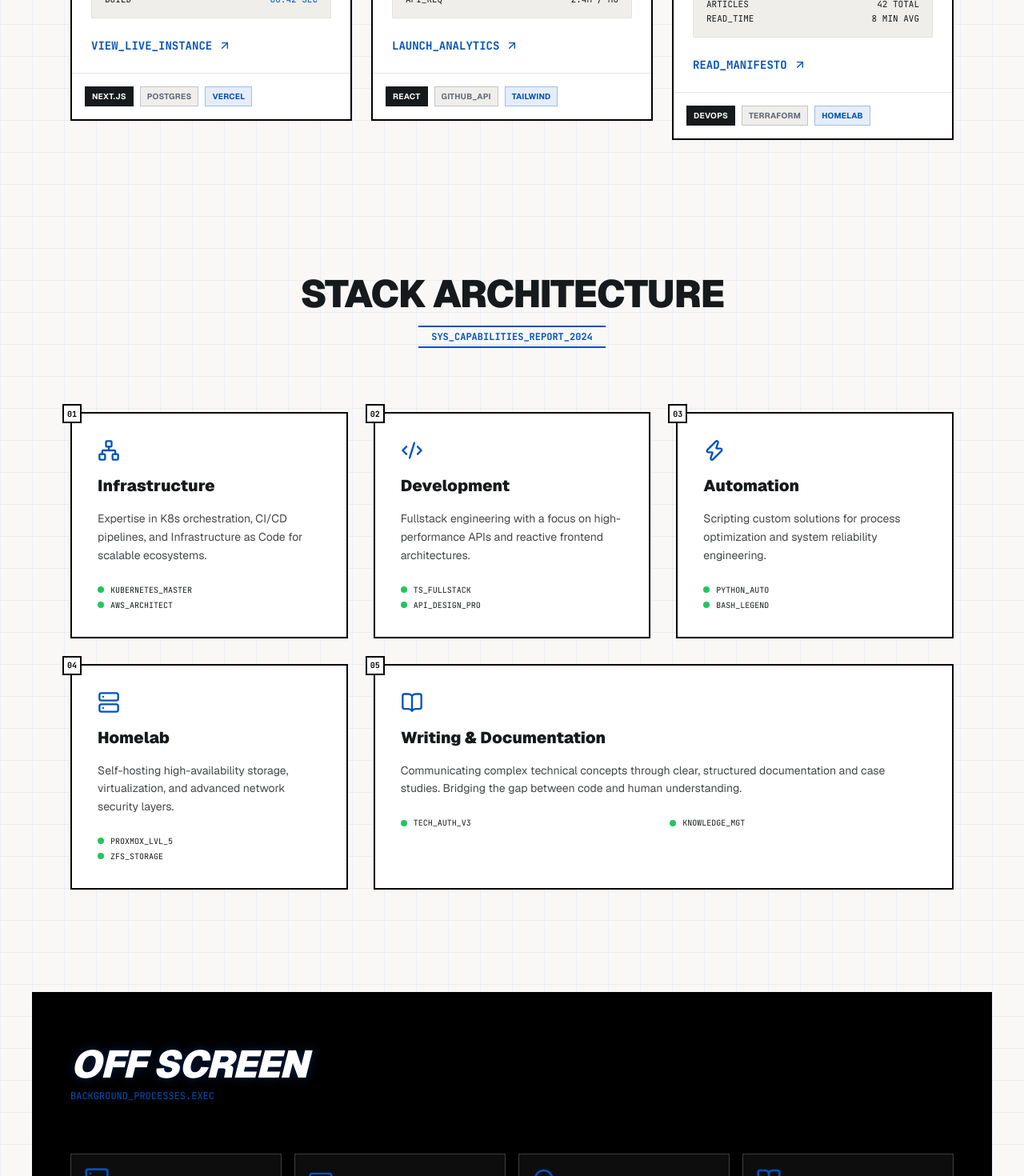
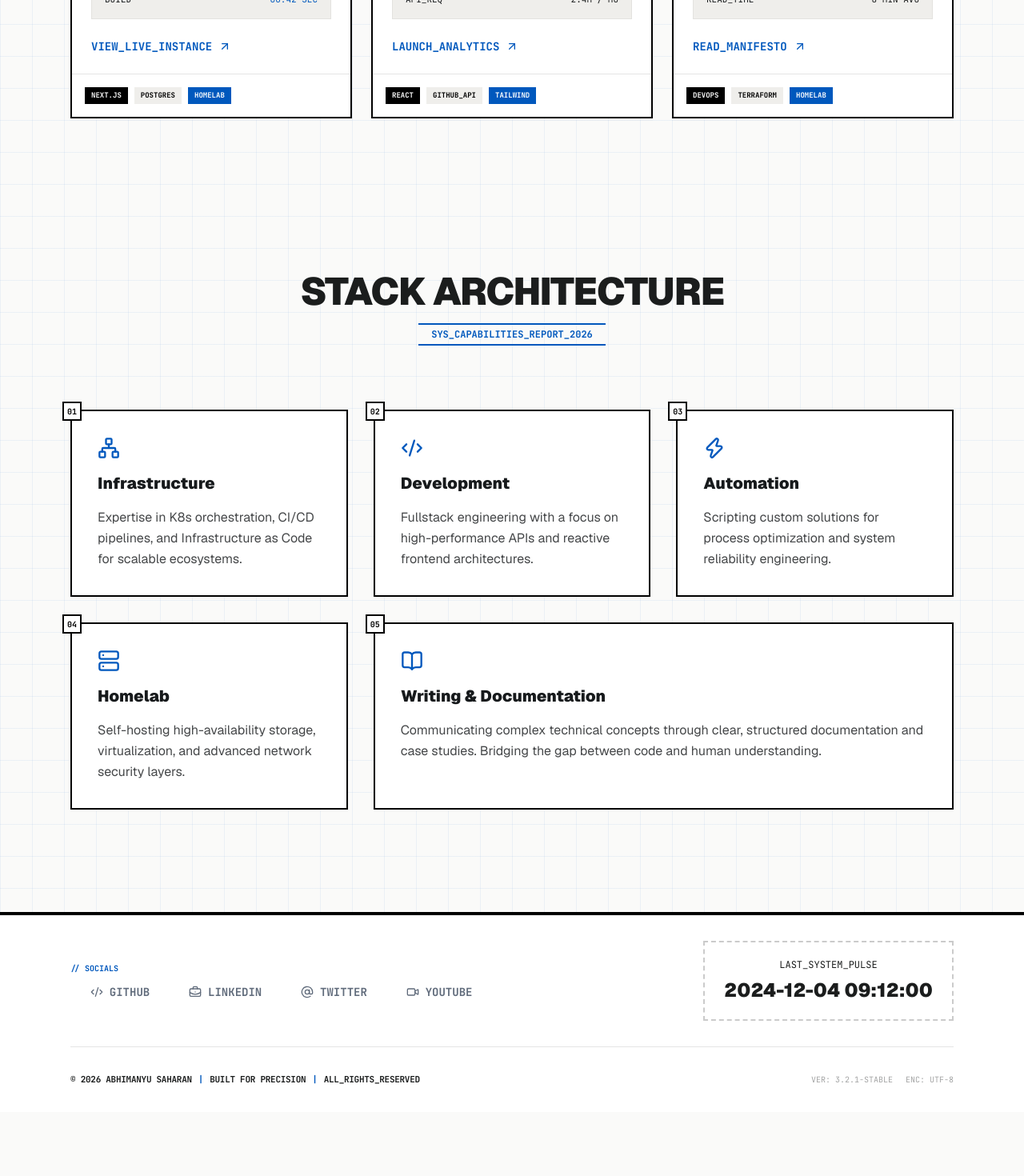
Before and after one commit to abhi1693/portfolio, a Next.js app: page / in a window 1280 px wide. Shown: the part 1330-2800 px from the top of the page at 80% size. After the commit the page ends 2720 px from the top, so only its background shows below. Built offline with nearby package versions, Linux system fonts and the light colour scheme.

Commit message:
Refine portfolio terminal design

```diff
--- a/src/app/globals.css
+++ b/src/app/globals.css
@@ -4,11 +4,11 @@
 
 @layer base {
   :root {
-    --background: 48 20% 97%;
-    --foreground: 210 10% 10%;
+    --background: 60 8% 98%;
+    --foreground: 180 4% 11%;
     --card: 0 0% 100%;
     --card-foreground: 210 10% 10%;
-    --primary: 214 100% 37%;
+    --primary: 212 100% 37%;
     --primary-foreground: 0 0% 100%;
     --secondary: 30 8% 88%;
     --secondary-foreground: 210 10% 10%;
@@ -19,7 +19,7 @@
     --border: 220 11% 78%;
     --input: 220 11% 78%;
     --ring: 214 100% 37%;
-    --radius: 0.35rem;
+    --radius: 0.125rem;
   }
 
   * {
--- a/src/app/layout.tsx
+++ b/src/app/layout.tsx
@@ -14,7 +14,7 @@ const mono = JetBrains_Mono({
 });
 
 export const metadata: Metadata = {
-  title: "Abhimanyu Saharan | DevOps engineer and product builder",
+  title: "ABHIMANYU.OS - System Terminal",
   description:
     "A premium personal portfolio for Abhimanyu Saharan, DevOps engineer, product builder, and homelab operator.",
 };
--- a/src/app/page.tsx
+++ b/src/app/page.tsx
@@ -7,9 +7,7 @@ import {
   BriefcaseBusiness,
   Code2,
   ExternalLink,
-  MemoryStick,
   Network,
-  Search,
   Server,
   Terminal,
   Video,
@@ -29,6 +27,7 @@ const projects = [
     href: "http://shipyardhq.dev/",
     windowTitle: "shipyard_hq.v2.exe",
     status: "STATUS: DEPLOYED",
+    statusClass: "border-primary/20 bg-primary/10 text-primary",
     description:
       "Full-scale platform for builders to coordinate and launch high-velocity web products with automated CI/CD flows.",
     metrics: [
@@ -36,13 +35,14 @@ const projects = [
       ["BUILD", "00:42 SEC", "text-primary"],
     ],
     linkLabel: "VIEW_LIVE_INSTANCE",
-    tags: ["NEXT.JS", "POSTGRES", "VERCEL"],
+    tags: ["NEXT.JS", "POSTGRES", "HOMELAB"],
   },
   {
     title: "GitRank",
     href: "https://git-rank.dev/",
     windowTitle: "gitrank_v1.0.exe",
     status: "TRAFFIC: HIGH",
+    statusClass: "border-green-200 bg-green-100 text-green-700",
     description:
       "Data visualization tool for open-source maintainers to track visibility metrics across the GitHub ecosystem.",
     metrics: [
@@ -57,6 +57,7 @@ const projects = [
     href: "https://blog.abhimanyu-saharan.com/",
     windowTitle: "eng_logs.md",
     status: "UPDATED: 2h AGO",
+    statusClass: "border-orange-200 bg-orange-100 text-orange-700",
     description:
       "In-depth documentation of infrastructure experiments, homelab configurations, and technical learnings.",
     metrics: [
@@ -73,55 +74,27 @@ const expertise = [
     title: "Infrastructure",
     icon: Network,
     copy: "Expertise in K8s orchestration, CI/CD pipelines, and Infrastructure as Code for scalable ecosystems.",
-    checks: ["KUBERNETES_MASTER", "AWS_ARCHITECT"],
   },
   {
     title: "Development",
     icon: Code2,
     copy: "Fullstack engineering with a focus on high-performance APIs and reactive frontend architectures.",
-    checks: ["TS_FULLSTACK", "API_DESIGN_PRO"],
   },
   {
     title: "Automation",
     icon: Zap,
     copy: "Scripting custom solutions for process optimization and system reliability engineering.",
-    checks: ["PYTHON_AUTO", "BASH_LEGEND"],
   },
   {
     title: "Homelab",
     icon: Server,
     copy: "Self-hosting high-availability storage, virtualization, and advanced network security layers.",
-    checks: ["PROXMOX_LVL_5", "ZFS_STORAGE"],
   },
   {
     title: "Writing & Documentation",
     icon: BookOpen,
     copy: "Communicating complex technical concepts through clear, structured documentation and case studies. Bridging the gap between code and human understanding.",
-    checks: ["TECH_AUTH_V3", "KNOWLEDGE_MGT"],
     wide: true,
-  },
-];
-
-const offscreen = [
-  {
-    title: "RACK_OPTIMIZATION",
-    copy: "Tuning hardware for max IOPS.",
-    icon: Server,
-  },
-  {
-    title: "HARDWARE_TEARDOWN",
-    copy: "Exploring PCB architecture.",
-    icon: MemoryStick,
-  },
-  {
-    title: "RABBIT_HOLES",
-    copy: "Deep dives into tech subcultures.",
-    icon: Search,
-  },
-  {
-    title: "ASYNC_LEARNING",
-    copy: "Consuming whitepapers & docs.",
-    icon: BookOpen,
   },
 ];
 
@@ -304,22 +277,19 @@ function Header() {
             A.OS
           </span>
           <span className="text-xl font-black uppercase italic tracking-tight">
-            ABHIMANYU<span className="text-primary">.OS</span>
+            ABHIMANYU
           </span>
         </Link>
-        <nav className="hidden items-center gap-6 rounded-full border bg-muted/50 px-6 py-2 font-mono text-[11px] font-bold uppercase md:flex">
-          <Link href="#projects" className="flex items-center gap-1 hover:text-primary">
-            <span className="text-primary/50">01</span> PROJECTS
-          </Link>
-          <Link href="#expertise" className="flex items-center gap-1 hover:text-primary">
-            <span className="text-primary/50">02</span> EXPERTISE
-          </Link>
-          <Link href="#personal" className="flex items-center gap-1 hover:text-primary">
-            <span className="text-primary/50">03</span> HOMELAB
-          </Link>
-        </nav>
-        <Button asChild size="sm" className="font-mono text-[11px] uppercase">
-          <Link href="https://www.linkedin.com/in/abhimanyu-saharan" target="_blank">
+        <Button
+          asChild
+          size="sm"
+          className="h-auto bg-primary px-5 py-2 font-mono text-[11px] uppercase text-white shadow-[3px_3px_0px_0px_rgba(0,0,0,1)] hover:bg-black"
+        >
+          <Link
+            href="https://www.linkedin.com/in/abhimanyu-saharan"
+            target="_blank"
+            rel="noreferrer"
+          >
             EXEC: CONNECT
           </Link>
         </Button>
@@ -383,9 +353,9 @@ function Hero() {
             asChild
             variant="secondary"
             size="lg"
-            className="font-mono text-sm uppercase"
+            className="font-mono text-sm uppercase shadow-[6px_6px_0px_rgba(0,0,0,0.10)]"
           >
-            <Link href="https://github.com/abhi1693" target="_blank">
+            <Link href="https://github.com/abhi1693" target="_blank" rel="noreferrer">
               GITHUB_MIRROR
               <ExternalLink />
             </Link>
@@ -398,17 +368,12 @@ function Hero() {
 
 function ProjectCard({
   project,
-  lifted,
 }: {
   project: (typeof projects)[number];
-  lifted?: boolean;
 }) {
   return (
     <Card
-      className={cn(
-        "group flex flex-col overflow-hidden border-2 border-black bg-white transition-transform duration-300 hover:shadow-[8px_8px_0_rgba(0,88,190,0.25)]",
-        lifted && "lg:translate-y-6",
-      )}
+      className="group flex flex-col overflow-hidden border-2 border-black bg-white transition-transform duration-300 hover:shadow-[8px_8px_0_rgba(0,88,190,0.25)]"
     >
       <div className="flex items-center justify-between border-b-2 border-black bg-black p-3 text-white">
         <WindowControls />
@@ -418,7 +383,7 @@ function ProjectCard({
       </div>
       <CardContent className="flex flex-1 flex-col p-6">
         <div className="mb-4">
-          <Badge className="border-primary/20 bg-primary/10 text-primary">
+          <Badge className={project.statusClass}>
             {project.status}
           </Badge>
         </div>
@@ -439,6 +404,7 @@ function ProjectCard({
         <Link
           href={project.href}
           target="_blank"
+          rel="noreferrer"
           className="mt-auto flex items-center gap-2 font-mono text-sm font-bold text-primary group-hover:underline"
         >
           {project.linkLabel}
@@ -447,9 +413,17 @@ function ProjectCard({
       </CardContent>
       <div className="flex flex-wrap gap-2 border-t border-black/10 p-4">
         {project.tags.map((tag, index) => (
-          <Badge key={tag} variant={index === 0 ? "inverse" : index === 2 ? "default" : "muted"}>
+          <span
+            key={tag}
+            className={cn(
+              "px-2 py-1 font-mono text-[9px] font-bold uppercase",
+              index === 0 && "bg-black text-white",
+              index === 1 && "bg-muted text-black",
+              index === 2 && "bg-primary text-white",
+            )}
+          >
             {tag}
-          </Badge>
+          </span>
         ))}
       </div>
     </Card>
@@ -480,8 +454,8 @@ function Projects() {
         </div>
       </div>
       <div className="grid grid-cols-1 gap-6 lg:grid-cols-3">
-        {projects.map((project, index) => (
-          <ProjectCard key={project.title} project={project} lifted={index === 2} />
+        {projects.map((project) => (
+          <ProjectCard key={project.title} project={project} />
         ))}
       </div>
     </section>
@@ -489,6 +463,8 @@ function Projects() {
 }
 
 function Expertise() {
+  const currentYear = new Date().getFullYear();
+
   return (
     <section
       id="expertise"
@@ -505,7 +481,7 @@ function Expertise() {
           Stack Architecture
         </h2>
         <div className="inline-block border-y-2 border-primary px-4 py-1 font-mono text-xs font-bold uppercase text-primary">
-          SYS_CAPABILITIES_REPORT_2024
+          SYS_CAPABILITIES_REPORT_{currentYear}
         </div>
       </div>
       <div className="grid grid-cols-1 gap-8 md:grid-cols-2 lg:grid-cols-3">
@@ -524,15 +500,7 @@ function Expertise() {
               </div>
               <Icon className="mb-4 size-7 text-primary group-hover:text-white" />
               <h4 className="mb-4 text-xl font-black">{item.title}</h4>
-              <p className="mb-6 text-sm leading-relaxed opacity-80">{item.copy}</p>
-              <div className={cn("space-y-1 font-mono text-[10px]", item.wide && "grid grid-cols-2 gap-4 space-y-0")}>
-                {item.checks.map((check) => (
-                  <div key={check} className="flex items-center gap-2">
-                    <span className="size-2 rounded-full bg-green-500" />
-                    <span>{check}</span>
-                  </div>
-                ))}
-              </div>
+              <p className="text-base leading-relaxed opacity-80">{item.copy}</p>
             </Card>
           );
         })}
@@ -541,52 +509,18 @@ function Expertise() {
   );
 }
 
-function PersonalLayer() {
-  return (
-    <section
-      id="personal"
-      className="relative mx-auto w-full max-w-[1200px] overflow-hidden border-t-2 border-black bg-black px-4 py-16 text-white md:px-12"
-    >
-      <div className="grid-bg pointer-events-none absolute inset-0 opacity-10" />
-      <div className="relative z-10 mb-16">
-        <h2 className="terminal-glow text-5xl font-black uppercase italic tracking-tight">
-          Off Screen
-        </h2>
-        <p className="mt-2 font-mono text-xs text-primary">
-          BACKGROUND_PROCESSES.EXEC
-        </p>
-      </div>
-      <div className="relative z-10 grid grid-cols-2 gap-4 md:grid-cols-4">
-        {offscreen.map((item) => {
-          const Icon = item.icon;
-          return (
-            <div
-              key={item.title}
-              className="flex flex-col border border-white/20 bg-white/5 p-4 backdrop-blur-sm transition-all hover:border-primary"
-            >
-              <Icon className="mb-4 size-8 text-primary" />
-              <span className="mb-1 font-mono text-[11px] font-bold">
-                {item.title}
-              </span>
-              <span className="text-[10px] text-white/60">{item.copy}</span>
-            </div>
-          );
-        })}
-      </div>
-    </section>
-  );
-}
+function Footer() {
+  const currentYear = new Date().getFullYear();
 
-function Footer() {
   return (
     <footer className="w-full border-t-4 border-black bg-white">
-      <div className="mx-auto flex max-w-[1200px] flex-col items-center px-4 py-12 md:px-12">
-        <div className="mb-12 flex flex-wrap justify-center gap-12">
-          <div className="flex flex-col">
-            <span className="mb-4 font-mono text-[10px] font-bold uppercase text-primary">
+      <div className="mx-auto flex max-w-[1200px] flex-col gap-8 px-4 py-8 md:px-12">
+        <div className="grid gap-6 md:grid-cols-[1fr_auto] md:items-center">
+          <div>
+            <span className="mb-3 block font-mono text-[10px] font-bold uppercase text-primary">
               {"// SOCIALS"}
             </span>
-            <nav className="flex flex-col gap-2">
+            <nav className="flex flex-wrap gap-x-6 gap-y-3">
               {socials.map((social) => {
                 const Icon = social.icon;
                 return (
@@ -594,6 +528,7 @@ function Footer() {
                     key={social.label}
                     href={social.href}
                     target="_blank"
+                    rel="noreferrer"
                     className="group flex items-center gap-2 font-mono text-sm font-bold text-muted-foreground transition-all hover:text-primary"
                   >
                     <span className="opacity-0 transition-opacity group-hover:opacity-100">
@@ -606,15 +541,15 @@ function Footer() {
               })}
             </nav>
           </div>
-          <div className="flex flex-col items-center justify-center border-2 border-dashed border-black/20 p-8 text-center">
+          <div className="min-w-[280px] border-2 border-dashed border-black/20 px-6 py-5 text-left md:text-center">
             <div className="mb-2 font-mono text-xs">LAST_SYSTEM_PULSE</div>
-            <div className="text-2xl font-black">2026-06-03 20:26:00</div>
+            <div className="text-2xl font-black">2024-12-04 09:12:00</div>
           </div>
         </div>
-        <div className="mb-8 h-px w-full bg-black/10" />
-        <div className="flex w-full flex-col items-center justify-between gap-4 md:flex-row">
+        <div className="h-px w-full bg-black/10" />
+        <div className="flex flex-col justify-between gap-4 md:flex-row md:items-center">
           <div className="font-mono text-[11px] font-bold uppercase tracking-tight text-foreground">
-            © 2026 ABHIMANYU SAHARAN
+            © {currentYear} ABHIMANYU SAHARAN
             <span className="mx-2 text-primary">|</span>
             BUILT FOR PRECISION
             <span className="mx-2 text-primary">|</span>
@@ -638,7 +573,6 @@ export default function Home() {
       <Hero />
       <Projects />
       <Expertise />
-      <PersonalLayer />
       <Footer />
     </main>
   );
```
